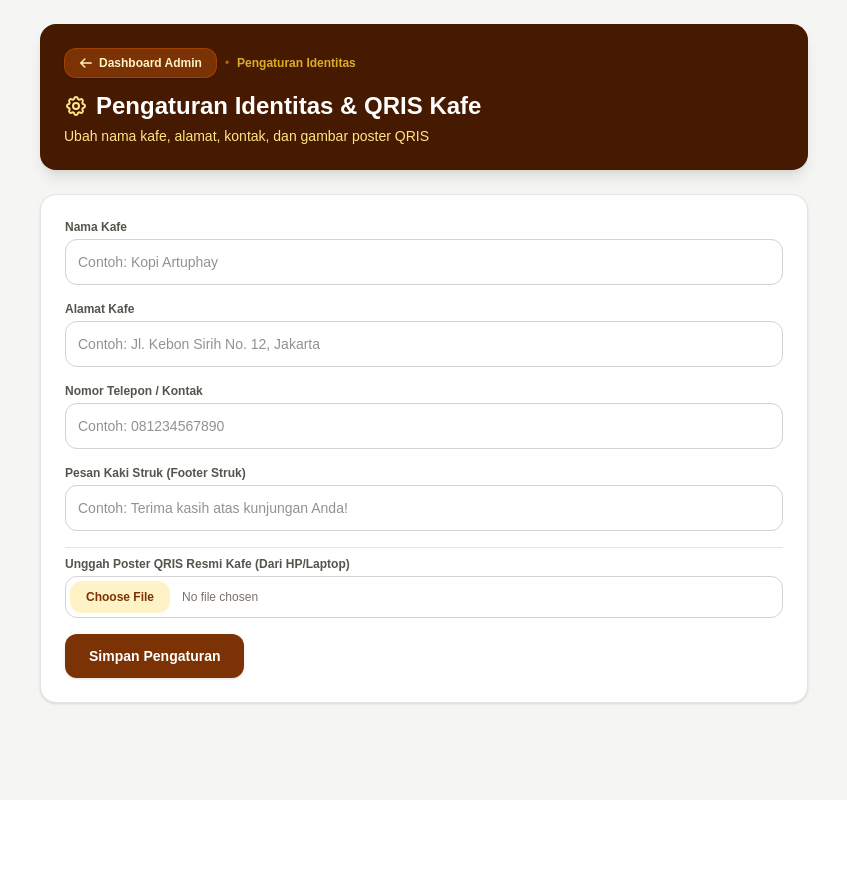
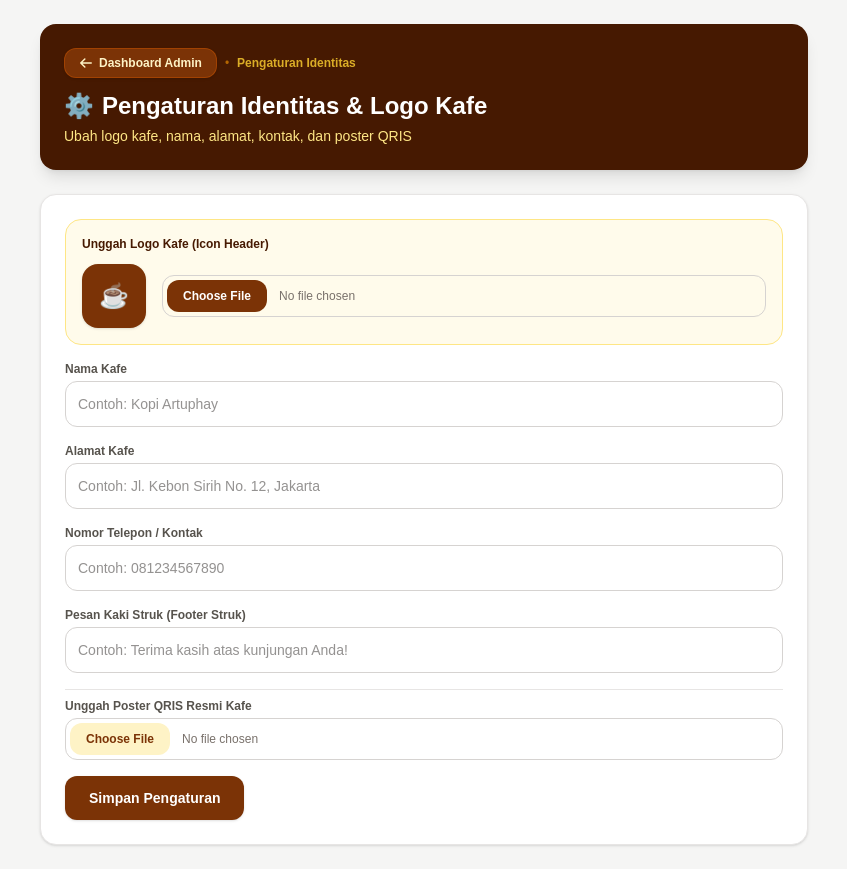
Before and after one commit to artuphay/cafe-app, a Next.js app: page /admin/settings in a window 1280 px wide. Shown: the whole page, without its empty margins (216-1063 px from the left). Before the commit the page ends 800 px from the top, so only its background shows below. Built offline with nearby package versions, Linux system fonts and the light colour scheme; no server answers; the database is empty.

Commit message:
Add custom cafe logo upload feature

```diff
--- a/app/admin/settings/page.tsx
+++ b/app/admin/settings/page.tsx
@@ -9,6 +9,7 @@ export default function StoreSettingsPage() {
   const [phone, setPhone] = useState('');
   const [footerText, setFooterText] = useState('');
   const [qrisImageUrl, setQrisImageUrl] = useState('');
+  const [logoUrl, setLogoUrl] = useState('');
   const [loading, setLoading] = useState(true);
   const [saving, setSaving] = useState(false);
 
@@ -21,9 +22,42 @@ export default function StoreSettingsPage() {
         setPhone(data.phone || '');
         setFooterText(data.footerText || '');
         setQrisImageUrl(data.qrisImageUrl || '');
+        setLogoUrl(data.logoUrl || '');
       })
       .finally(() => setLoading(false));
   }, []);
+
+  const handleLogoUpload = (e: React.ChangeEvent<HTMLInputElement>) => {
+    const file = e.target.files?.[0];
+    if (!file) return;
+
+    const reader = new FileReader();
+    reader.onload = (event) => {
+      const img = new Image();
+      img.onload = () => {
+        const canvas = document.createElement('canvas');
+        const SIZE = 200;
+        let width = img.width;
+        let height = img.height;
+
+        const minSide = Math.min(width, height);
+        const startX = (width - minSide) / 2;
+        const startY = (height - minSide) / 2;
+
+        canvas.width = SIZE;
+        canvas.height = SIZE;
+
+        const ctx = canvas.getContext('2d');
+        if (ctx) {
+          ctx.drawImage(img, startX, startY, minSide, minSide, 0, 0, SIZE, SIZE);
+          const compressed = canvas.toDataURL('image/png', 0.9);
+          setLogoUrl(compressed);
+        }
+      };
+      img.src = event.target?.result as string;
+    };
+    reader.readAsDataURL(file);
+  };
 
   const handleQrisUpload = (e: React.ChangeEvent<HTMLInputElement>) => {
     const file = e.target.files?.[0];
@@ -66,11 +100,11 @@ export default function StoreSettingsPage() {
       const res = await fetch('/api/settings', {
         method: 'PATCH',
         headers: { 'Content-Type': 'application/json' },
-        body: JSON.stringify({ storeName, address, phone, footerText, qrisImageUrl }),
+        body: JSON.stringify({ storeName, address, phone, footerText, qrisImageUrl, logoUrl }),
       });
 
       if (res.ok) {
-        alert('Pengaturan kafe & QRIS berhasil diperbarui!');
+        alert('Pengaturan kafe & Logo berhasil diperbarui!');
       } else {
         alert('Gagal menyimpan pengaturan.');
       }
@@ -84,7 +118,6 @@ export default function StoreSettingsPage() {
   return (
     <div className="min-h-screen bg-stone-100 text-stone-800 p-6 font-sans">
       <div className="max-w-3xl mx-auto space-y-6">
-        {/* Header */}
         <div className="flex flex-col md:flex-row justify-between items-start md:items-center bg-amber-950 text-white p-6 rounded-2xl shadow-lg gap-4">
           <div>
             <div className="flex items-center gap-2 mb-3">
@@ -102,22 +135,38 @@ export default function StoreSettingsPage() {
             </div>
 
             <h1 className="text-2xl font-bold flex items-center gap-2">
-              <svg className="w-6 h-6 text-amber-200" fill="none" stroke="currentColor" viewBox="0 0 24 24">
-                <path strokeLinecap="round" strokeLinejoin="round" strokeWidth={2} d="M10.325 4.317c.426-1.756 2.924-1.756 3.35 0a1.724 1.724 0 002.573 1.066c1.543-.94 3.31.826 2.37 2.37a1.724 1.724 0 001.065 2.572c1.756.426 1.756 2.924 0 3.35a1.724 1.724 0 00-1.066 2.573c.94 1.543-.826 3.31-2.37 2.37a1.724 1.724 0 00-2.572 1.065c-.426 1.756-2.924 1.756-3.35 0a1.724 1.724 0 00-2.573-1.066c-1.543.94-3.31-.826-2.37-2.37a1.724 1.724 0 00-1.065-2.572c-1.756-.426-1.756-2.924 0-3.35a1.724 1.724 0 001.066-2.573c-.94-1.543.826-3.31 2.37-2.37.996.608 2.296.07 2.572-1.065z" />
-                <path strokeLinecap="round" strokeLinejoin="round" strokeWidth={2} d="M15 12a3 3 0 11-6 0 3 3 0 016 0z" />
-              </svg>
-              <span>Pengaturan Identitas & QRIS Kafe</span>
+              <span>⚙️</span>
+              <span>Pengaturan Identitas & Logo Kafe</span>
             </h1>
-            <p className="text-sm text-amber-200 mt-1">Ubah nama kafe, alamat, kontak, dan gambar poster QRIS</p>
+            <p className="text-sm text-amber-200 mt-1">Ubah logo kafe, nama, alamat, kontak, dan poster QRIS</p>
           </div>
         </div>
 
-        {/* Form Pengaturan */}
         <div className="bg-white p-6 rounded-2xl border border-stone-200 shadow-sm">
           {loading ? (
             <p className="text-sm text-stone-500">Memuat pengaturan...</p>
           ) : (
             <form onSubmit={handleSave} className="space-y-4">
+              {/* Unggah Logo Kafe */}
+              <div className="p-4 bg-amber-50 rounded-2xl border border-amber-200 space-y-3">
+                <label className="block text-xs font-bold text-amber-950">Unggah Logo Kafe (Icon Header)</label>
+                <div className="flex items-center gap-4">
+                  {logoUrl ? (
+                    <img src={logoUrl} alt="Logo" className="w-16 h-16 rounded-2xl object-cover border border-amber-300 shadow" />
+                  ) : (
+                    <div className="w-16 h-16 rounded-2xl bg-amber-900 text-amber-100 flex items-center justify-center font-bold text-2xl shadow">
+                      ☕
+                    </div>
+                  )}
+                  <input
+                    type="file"
+                    accept="image/*"
+                    onChange={handleLogoUpload}
+                    className="text-xs text-stone-500 file:mr-3 file:py-2 file:px-4 file:rounded-xl file:border-0 file:text-xs file:font-bold file:bg-amber-900 file:text-white hover:file:bg-amber-950 cursor-pointer border border-stone-300 rounded-xl p-1 flex-1"
+                  />
+                </div>
+              </div>
+
               <div>
                 <label className="block text-xs font-bold text-stone-600 mb-1">Nama Kafe</label>
                 <input
@@ -163,9 +212,8 @@ export default function StoreSettingsPage() {
                 />
               </div>
 
-              {/* Unggah Poster QRIS Resmi */}
               <div className="pt-2 border-t border-stone-200">
-                <label className="block text-xs font-bold text-stone-600 mb-1">Unggah Poster QRIS Resmi Kafe (Dari HP/Laptop)</label>
+                <label className="block text-xs font-bold text-stone-600 mb-1">Unggah Poster QRIS Resmi Kafe</label>
                 <input
                   type="file"
                   accept="image/*"
--- a/app/api/settings/route.ts
+++ b/app/api/settings/route.ts
@@ -15,6 +15,7 @@ export async function GET() {
           phone: '081234567890',
           footerText: 'Terima kasih atas kunjungan Anda!',
           qrisImageUrl: '',
+          logoUrl: '',
         },
       });
     }
@@ -27,7 +28,7 @@ export async function GET() {
 export async function PATCH(request: Request) {
   try {
     const body = await request.json();
-    const { storeName, address, phone, footerText, qrisImageUrl } = body;
+    const { storeName, address, phone, footerText, qrisImageUrl, logoUrl } = body;
 
     const updated = await prisma.storeSettings.upsert({
       where: { id: '1' },
@@ -37,8 +38,9 @@ export async function PATCH(request: Request) {
         ...(phone !== undefined && { phone }),
         ...(footerText !== undefined && { footerText }),
         ...(qrisImageUrl !== undefined && { qrisImageUrl }),
+        ...(logoUrl !== undefined && { logoUrl }),
       },
-      create: { id: '1', storeName, address, phone, footerText, qrisImageUrl },
+      create: { id: '1', storeName, address, phone, footerText, qrisImageUrl, logoUrl },
     });
 
     return NextResponse.json(updated);
--- a/app/page.tsx
+++ b/app/page.tsx
@@ -18,6 +18,18 @@ export default function HomePage() {
   const [address, setAddress] = useState('Jl. Kebon Sirih No. 12, Jakarta');
   const [phone, setPhone] = useState('08125054405');
   const [featuredProducts, setFeaturedProducts] = useState<Product[]>([]);
+  const [logoUrl, setLogoUrl] = useState('');
+
+useEffect(() => {
+  fetch('/api/settings')
+    .then((res) => res.json())
+    .then((data) => {
+      if (data.storeName) setStoreName(data.storeName);
+      if (data.address) setAddress(data.address);
+      if (data.phone) setPhone(data.phone);
+      if (data.logoUrl) setLogoUrl(data.logoUrl);
+    });
+}, []);
 
   useEffect(() => {
     fetch('/api/settings')
@@ -43,9 +55,13 @@ export default function HomePage() {
       <header className="sticky top-0 z-50 backdrop-blur-md bg-stone-900/90 border-b border-stone-800/80 px-6 py-4">
         <div className="max-w-6xl mx-auto flex justify-between items-center">
           <Link href="/" className="flex items-center gap-2.5 group">
+  {logoUrl ? (
+    <img src={logoUrl} alt={storeName} className="w-10 h-10 rounded-xl object-cover border border-amber-800 shadow-lg shadow-amber-900/20 group-hover:scale-105 transition" />
+  ) : (
     <div className="w-10 h-10 rounded-xl bg-amber-900 flex items-center justify-center text-xl shadow-lg shadow-amber-900/20 group-hover:scale-105 transition">
       ☕
     </div>
+  )}
   <span className="text-xl font-black tracking-tight text-stone-100 group-hover:text-amber-400 transition">
     {storeName}
   </span>
```
Lines whose indentation alone changed are shown as unchanged.
